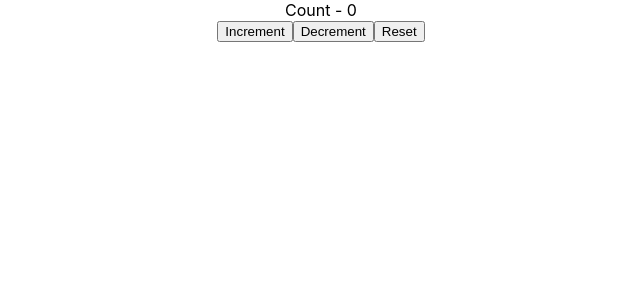
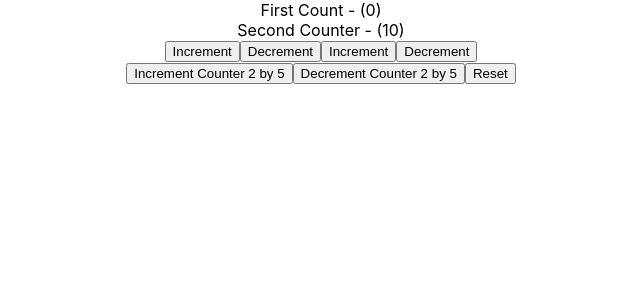
Before and after one commit to codeyluke/react-hooks, a React (Create React App) app: page / in a window 1280 px wide. Shown: the top 300 px of the page, without its empty margins (319-959 px from the left). Built offline with nearby package versions, Linux system fonts and the light colour scheme.

Commit message:
useReducer complex state & action

```diff
--- a/src/App.js
+++ b/src/App.js
@@ -1,6 +1,6 @@
 import React from 'react';
 import './App.css';
-import CounterOne from './components/CounterOne';
+import CounterTwo from './components/CounterTwo';
 
 // export const UserContext = React.createContext()
 // export const ChannelContext = React.createContext()
@@ -8,7 +8,7 @@
 function App() {
   return (
     <div className="App">
-      <CounterOne />
+      <CounterTwo />
     </div>
   );
 }
--- /dev/null
+++ b/src/components/CounterTwo.js
@@ -0,0 +1,45 @@
+import React, { useReducer } from 'react'
+
+const initialState = {
+  firstCounter: 0,
+  secondCounter: 10
+}
+
+const reducer = (state, action) => {
+  switch (action.type) {
+    case 'increment':
+      return { ...state, firstCounter: state.firstCounter + action.value }
+    case 'decrement':
+      return { ...state, firstCounter: state.firstCounter - action.value }
+    case 'increment2':
+      return { ...state, secondCounter: state.secondCounter + action.value }
+    case 'decrement2':
+      return { ...state, secondCounter: state.secondCounter - action.value }
+    case 'reset':
+      return { firstCounter: initialState.firstCounter, secondCounter: initialState.secondCounter }
+    default:
+      return { firstCounter: state.firstCounter, secondCounter: state.secondCounter }
+  }
+}
+
+function CounterTwo() {
+  const [count, dispatch] = useReducer(reducer, initialState)
+
+  return (
+    <div>
+      <div>First Count - ({count.firstCounter})</div>
+      <div>Second Counter - ({count.secondCounter})</div>
+      <button onClick={() => dispatch({ type: 'increment', value: 1 })}>Increment</button>
+      <button onClick={() => dispatch({ type: 'decrement', value: 1 })}>Decrement</button>
+      <button onClick={() => dispatch({ type: 'increment', value: 1 })}>Increment</button>
+      <button onClick={() => dispatch({ type: 'decrement', value: 1 })}>Decrement</button>
+      <div>
+        <button onClick={() => dispatch({ type: 'increment2', value: 5 })}>Increment Counter 2 by 5</button>
+        <button onClick={() => dispatch({ type: 'decrement2', value: 5 })}>Decrement Counter 2 by 5</button>
+        <button onClick={() => dispatch({ type: 'reset' })}>Reset</button>
+      </div>
+    </div>
+  )
+}
+
+export default CounterTwo
```
